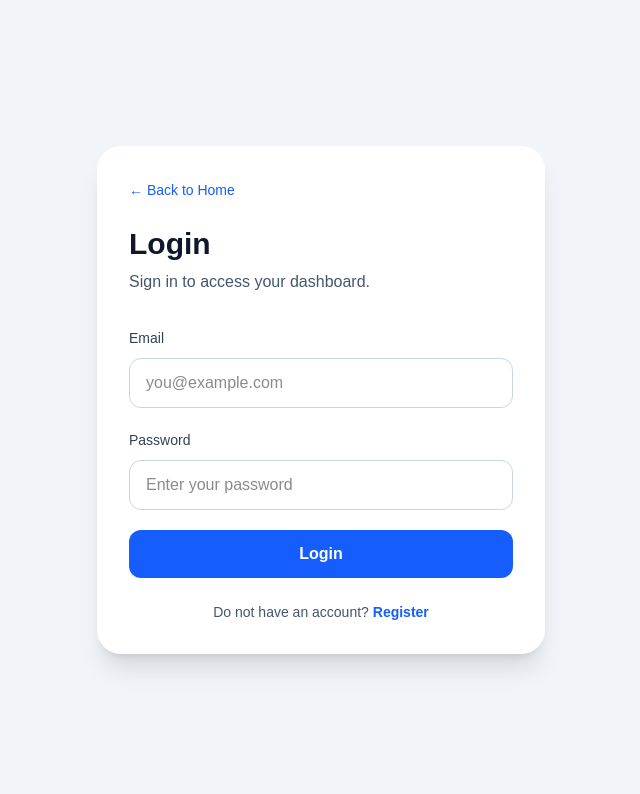
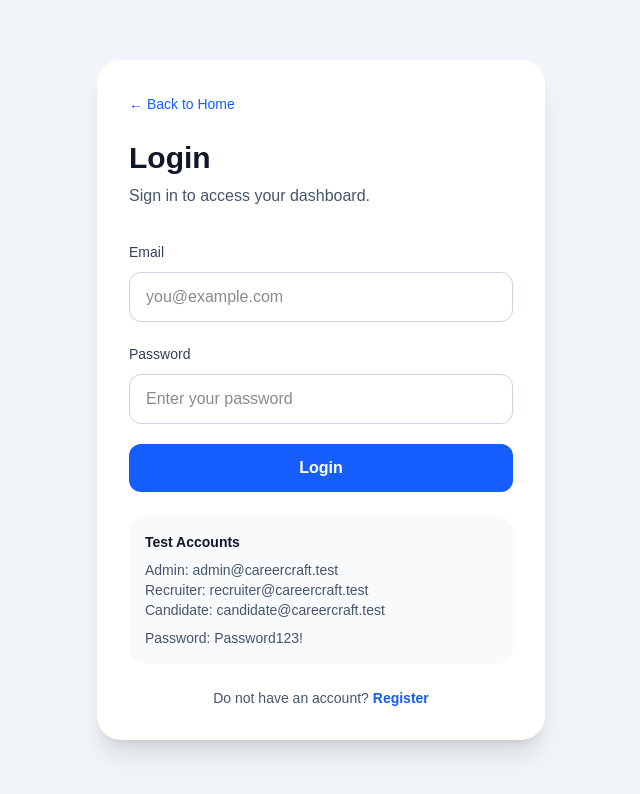
Before and after one commit to KavishkaWeerasinghe2001/career-craft, a Next.js app: page /login in a window 1280 px wide. Shown: the top 794 px of the page, without its empty margins (319-959 px from the left). Built offline with nearby package versions, Linux system fonts and the light colour scheme.

Commit message:
connect login page to database

```diff
--- /dev/null
+++ b/app/login/actions.ts
@@ -0,0 +1,48 @@
+"use server";
+
+import bcrypt from "bcryptjs";
+import { redirect } from "next/navigation";
+import prisma from "@/lib/prisma";
+import { createSession } from "@/lib/auth";
+
+export async function loginUser(formData: FormData) {
+  const email = String(formData.get("email") || "").toLowerCase().trim();
+  const password = String(formData.get("password") || "");
+
+  if (!email || !password) {
+    redirect("/login?error=missing");
+  }
+
+  const user = await prisma.user.findUnique({
+    where: {
+      email,
+    },
+  });
+
+  if (!user) {
+    redirect("/login?error=invalid");
+  }
+
+  const isPasswordValid = await bcrypt.compare(password, user.password);
+
+  if (!isPasswordValid) {
+    redirect("/login?error=invalid");
+  }
+
+  await createSession({
+    userId: user.id,
+    name: user.name,
+    email: user.email,
+    role: user.role,
+  });
+
+  if (user.role === "ADMIN") {
+    redirect("/admin/dashboard");
+  }
+
+  if (user.role === "RECRUITER") {
+    redirect("/recruiter/dashboard");
+  }
+
+  redirect("/candidate/dashboard");
+}
--- a/app/login/page.tsx
+++ b/app/login/page.tsx
@@ -1,4 +1,27 @@
-export default function LoginPage() {
+import { loginUser } from "./actions";
+
+type LoginPageProps = {
+  searchParams?: Promise<{
+    error?: string;
+  }>;
+};
+
+function getErrorMessage(error?: string) {
+  if (error === "missing") {
+    return "Please enter both email and password.";
+  }
+
+  if (error === "invalid") {
+    return "Invalid email or password. Please try again.";
+  }
+
+  return "";
+}
+
+export default async function LoginPage({ searchParams }: LoginPageProps) {
+  const params = searchParams ? await searchParams : {};
+  const errorMessage = getErrorMessage(params.error);
+
   return (
     <main className="flex min-h-screen items-center justify-center bg-slate-100 px-6">
       <div className="w-full max-w-md rounded-3xl bg-white p-8 shadow-xl">
@@ -11,12 +34,20 @@ export default function LoginPage() {
           Sign in to access your dashboard.
         </p>
 
-        <form className="mt-8 space-y-5">
+        {errorMessage && (
+          <div className="mt-5 rounded-xl border border-red-200 bg-red-50 px-4 py-3 text-sm text-red-700">
+            {errorMessage}
+          </div>
+        )}
+
+        <form action={loginUser} className="mt-8 space-y-5">
           <div>
             <label className="text-sm font-medium text-slate-700">Email</label>
             <input
+              name="email"
               type="email"
               placeholder="you@example.com"
+              required
               className="mt-2 w-full rounded-xl border border-slate-300 px-4 py-3"
             />
           </div>
@@ -26,19 +57,29 @@ export default function LoginPage() {
               Password
             </label>
             <input
+              name="password"
               type="password"
               placeholder="Enter your password"
+              required
               className="mt-2 w-full rounded-xl border border-slate-300 px-4 py-3"
             />
           </div>
 
           <button
-            type="button"
+            type="submit"
             className="w-full rounded-xl bg-blue-600 px-5 py-3 font-semibold text-white hover:bg-blue-700"
           >
             Login
           </button>
         </form>
+
+        <div className="mt-6 rounded-2xl bg-slate-50 p-4 text-sm text-slate-600">
+          <p className="font-semibold text-slate-900">Test Accounts</p>
+          <p className="mt-2">Admin: admin@careercraft.test</p>
+          <p>Recruiter: recruiter@careercraft.test</p>
+          <p>Candidate: candidate@careercraft.test</p>
+          <p className="mt-2">Password: Password123!</p>
+        </div>
 
         <p className="mt-6 text-center text-sm text-slate-600">
           Do not have an account?{" "}
```
